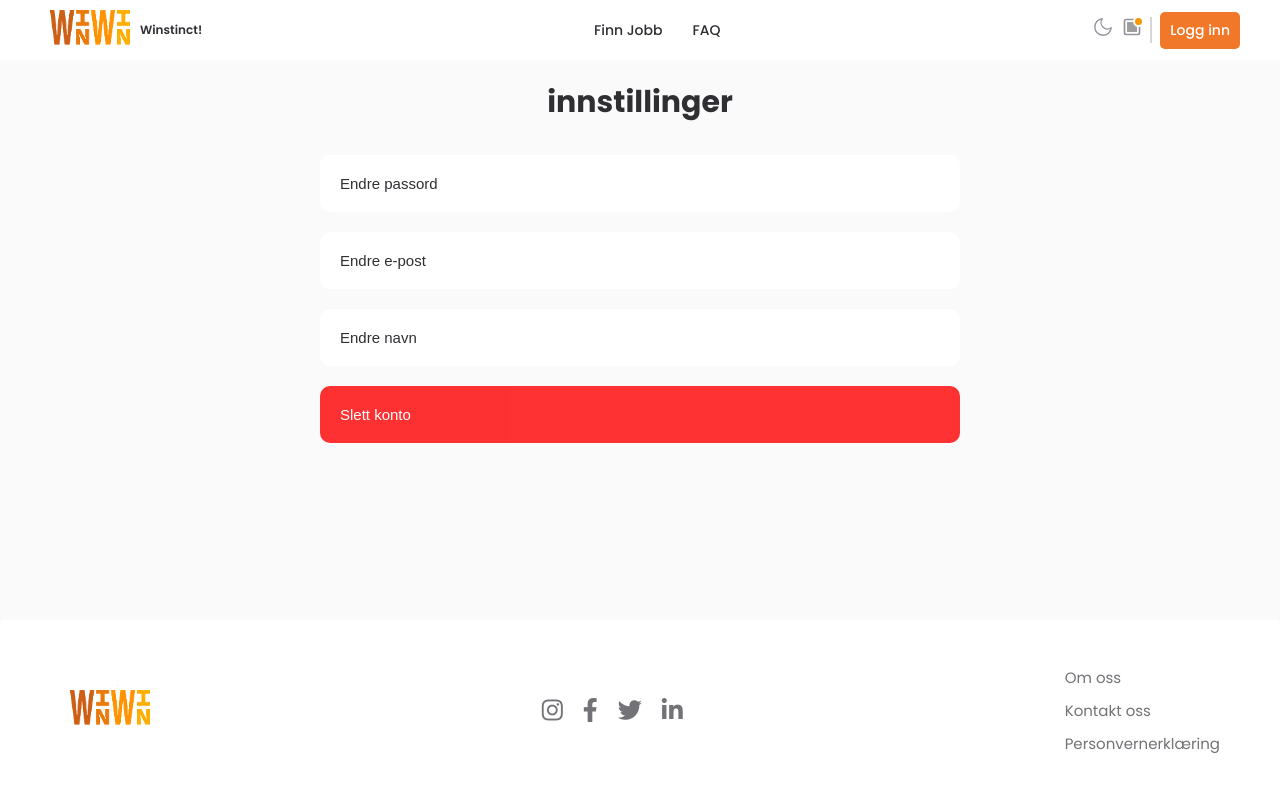
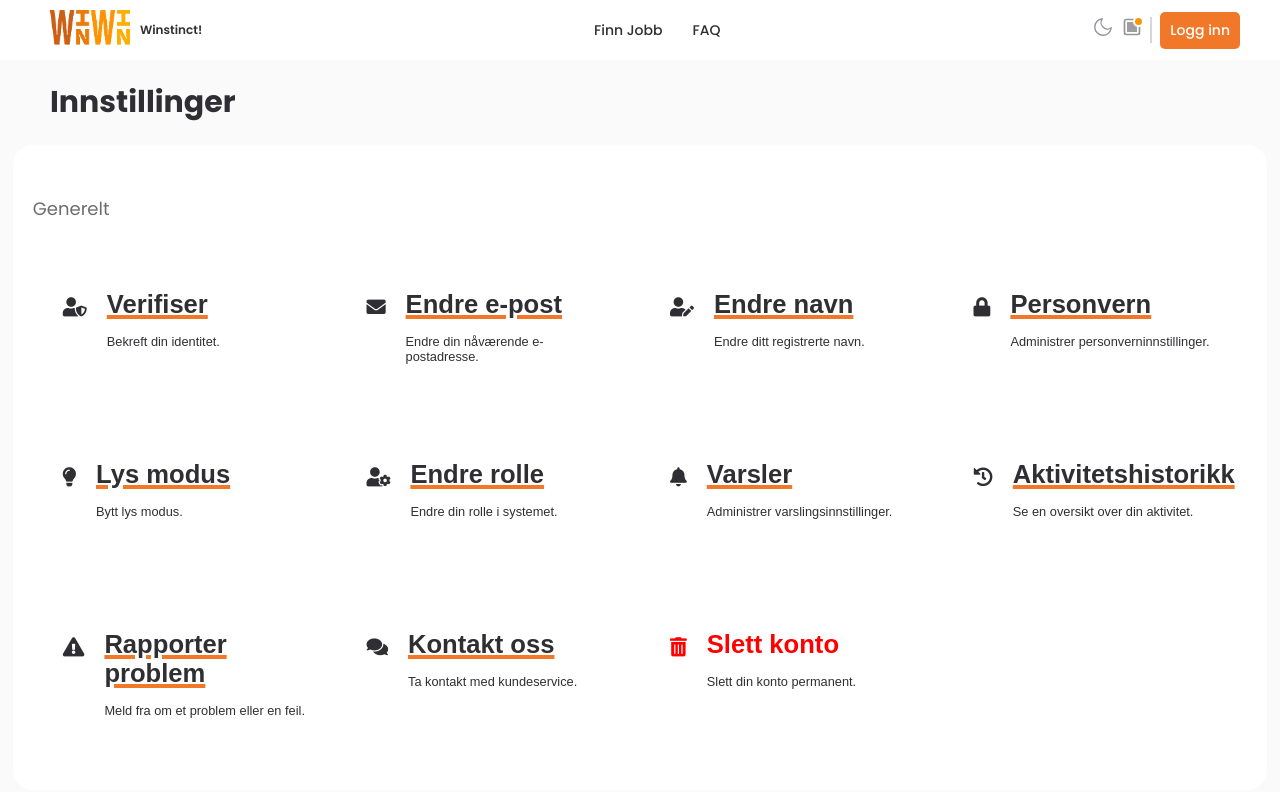
Before and after one commit to Extoren/win-win, a React (Create React App) app: page /Settings in a window 1280 px wide. Shown: the top 792 px of the page. Built offline with nearby package versions, Linux system fonts and the light colour scheme; no server answers; grey boxes are pictures that could not be loaded.

Commit message:
UI Settings for user

```diff
--- a/src/App.css
+++ b/src/App.css
@@ -401,7 +401,8 @@ body {
   border: 1px solid var(--active-color) !important;
   color: var(--body-color);
   border: none;
-  padding: 10px 27px;
+  padding: 10px;
+  width: 100%;
   font-size: 12px;
   font-weight: 500;
   border-radius: 4px;
@@ -415,7 +416,8 @@ body {
   border: 1px solid var(--active-color) !important;
   color: var(--body-color);
   border: none;
-  padding: 10px 20px;
+  padding: 10px;
+  width: 100%;
   font-size: 12px;
   font-weight: 500;
   border-radius: 4px;
@@ -432,7 +434,8 @@ body {
   background-color: var(--warning-color);
   color: var(--button-color);
   border: none;
-  padding: 10px 20px;
+  padding: 10px;
+  width: 100%;
   font-size: 12px;
   font-weight: 500;
   border-radius: 4px;
--- a/src/Pages/settings.css
+++ b/src/Pages/settings.css
@@ -1,30 +1,96 @@
-.settings {
-  height: 100vh;
+.settings-header h1 {
+  text-align: left;
+  margin-left: 50px;
 }
 
 .settings-buttons {
   display: flex;
-  flex-direction: column;
-  align-items: center;
+  flex-direction: row; /* Keeps buttons in a row */
+  flex-wrap: wrap; /* Allows the items to wrap as needed */
+  align-items: flex-start; /* Starts buttons from the top */
+  justify-content: flex-start; /* Aligns buttons to the left */
   height: 100%;
+  margin-bottom: 100px;
+  padding: 20px;
+}
+
+.settings-holder {
+  background: var(--header-bg-color);
+  border-radius: 20px;
+  width: 98%;
+  margin: 0 auto;
+}
+
+.settings-holder .settings-text p {
+  text-align: left;
+  margin-left: 20px;
+  padding-top: 50px;
+  font-size: 1.2em;
+  opacity: 0.7;
+}
+
+.settings-buttons .settings-text {
+  display: block;
 }
 
 .settings-buttons button {
   margin: 10px;
   padding: 20px;
-  width: 50%;
+  width: calc((100% - (4 * 2 * 10px)) / 4); /* Adjusts the width to fit 4 buttons per row */
   border-radius: 10px;
   border: none;
   text-align: left;
-  background-color: var(--body-bg-color);
+  background-color: var(--header-bg-color);
   color: var(--body-color);
-  font-size: 1em;
+  font-size: clamp(0.5em, 1vw, 1em);
   cursor: pointer;
   transition: 0.3s;
+  height: 150px;
+  display: flex;
+  flex-direction: column;
+  align-items: flex-start;
+  justify-content: flex-start;
+}
+
+.settings-buttons button:hover {
+  background-color: var(--alert-bg-color);
+  /* tramsform it*/
+  transform: scale(1.1);
+}
+
+.settings-buttons button h1 {
+  text-align: left;
+  padding-bottom: 15px;
+  text-decoration: 4px solid var(--login-color)underline;
+}
+
+.settings-buttons button .fas {
+  margin-top: 7px;
+  font-size: 1.5em;
 }
 
 #red {
-  background-color: var(--warning-color);
-  opacity: 0.8;
-  color: var(--body-bg-color);
+  color: var(--warning-color);
+  text-decoration: none;
 }
+
+
+
+@media (max-width: 1000px) {
+  .settings-buttons button {
+    width: calc((100% - (2 * 2 * 10px)) / 2);
+    font-size: 1em;
+  }
+}
+
+@media (max-width: 800px) {
+  .settings-buttons button {
+    font-size: 0.8em;
+  }
+}
+
+@media (max-width: 600px) {
+  .settings-buttons button {
+    width: calc(100% - 2 * 10px);
+  }
+}
--- a/src/Pages/settings.jsx
+++ b/src/Pages/settings.jsx
@@ -2,7 +2,6 @@ import React from 'react';
 import './settings.css';
 import Header from '../header';
 import NavigationBar from '../NavigationBar';
-import Footer from '../Footer';
 
 function Settings() {
 
@@ -12,17 +11,128 @@ function Settings() {
             <Header />
                <div className="settings">
                 <center className="settings-header">
-                    <h1>innstillinger</h1>
+                    <h1>Innstillinger</h1>
                 </center>
                 {/* make alot of buttons */}
-                <div className="settings-buttons">
-                    <button>Endre passord</button>
-                    <button>Endre e-post</button>
-                    <button>Endre navn</button>
-                    <button id="red">Slett konto</button>
+                <div className="settings-holder">
+                    <div className="settings-text">
+                        <p>Generelt</p>
+                    </div>
+                    <div className="settings-buttons">
+
+                        <button>
+                            <div style={{display: 'flex'}}>
+                                <i class="fas fa-user-shield" style={{marginRight: '20px'}}></i>
+                                <div>
+                                    <h1 style={{margin: 0}}>Verifiser</h1>
+                                    <p style={{margin: 0}}>Bekreft din identitet.</p>
+                                </div>
+                            </div>
+                        </button>
+
+                        <button>
+                            <div style={{display: 'flex'}}>
+                                <i class="fas fa-envelope" style={{marginRight: '20px'}}></i>
+                                <div>
+                                    <h1 style={{margin: 0}}>Endre e-post</h1>
+                                    <p style={{margin: 0}}>Endre din nåværende e-postadresse.</p>
+                                </div>
+                            </div>
+                        </button>
+
+                        <button>
+                            <div style={{display: 'flex'}}>
+                                <i class="fas fa-user-edit" style={{marginRight: '20px'}}></i>
+                                <div>
+                                    <h1 style={{margin: 0}}>Endre navn</h1>
+                                    <p style={{margin: 0}}>Endre ditt registrerte navn.</p>
+                                </div>
+                            </div>
+                        </button>
+
+                        <button>
+                            <div style={{display: 'flex'}}>
+                                <i class="fas fa-lock" style={{marginRight: '20px'}}></i>
+                                <div>
+                                    <h1 style={{margin: 0}}>Personvern</h1>
+                                    <p style={{margin: 0}}>Administrer personverninnstillinger.</p>
+                                </div>
+                            </div>
+                        </button>
+
+                        <button>
+                            <div style={{display: 'flex'}}>
+                                <i class="fas fa-lightbulb" style={{marginRight: '20px'}}></i>
+                                <div>
+                                    <h1 style={{margin: 0}}>Lys modus</h1>
+                                    <p style={{margin: 0}}>Bytt lys modus.</p>
+                                </div>
+                            </div>
+                        </button>
+
+                        <button>
+                            <div style={{display: 'flex'}}>
+                                <i class="fas fa-user-cog" style={{marginRight: '20px'}}></i>
+                                <div>
+                                    <h1 style={{margin: 0}}>Endre rolle</h1>
+                                    <p style={{margin: 0}}>Endre din rolle i systemet.</p>
+                                </div>
+                            </div>
+                        </button>
+
+                        <button>
+                            <div style={{display: 'flex'}}>
+                                <i class="fas fa-bell" style={{marginRight: '20px'}}></i>
+                                <div>
+                                    <h1 style={{margin: 0}}>Varsler</h1>
+                                    <p style={{margin: 0}}>Administrer varslingsinnstillinger.</p>
+                                </div>
+                            </div>
+                        </button>
+
+                        <button>
+                            <div style={{display: 'flex'}}>
+                                <i class="fas fa-history" style={{marginRight: '20px'}}></i>
+                                <div>
+                                    <h1 style={{margin: 0}}>Aktivitetshistorikk</h1>
+                                    <p style={{margin: 0}}>Se en oversikt over din aktivitet.</p>
+                                </div>
+                            </div>
+                        </button>
+
+                        <button>
+                            <div style={{display: 'flex'}}>
+                                <i class="fas fa-exclamation-triangle" style={{marginRight: '20px'}}></i>
+                                <div>
+                                    <h1 style={{margin: 0}}>Rapporter problem</h1>
+                                    <p style={{margin: 0}}>Meld fra om et problem eller en feil.</p>
+                                </div>
+                            </div>
+                        </button>
+
+                        <button>
+                            <div style={{display: 'flex'}}>
+                                <i class="fas fa-comments" style={{marginRight: '20px'}}></i>
+                                <div>
+                                    <h1 style={{margin: 0}}>Kontakt oss</h1>
+                                    <p style={{margin: 0}}>Ta kontakt med kundeservice.</p>
+                                </div>
+                            </div>
+                        </button>
+
+                        <button>
+                            <div style={{display: 'flex'}}>
+                                <i class="fas fa-trash-alt" id="red" style={{marginRight: '20px'}}></i>
+                                <div>
+                                    <h1 style={{margin: 0}} id="red">Slett konto</h1>
+                                    <p style={{margin: 0}}>Slett din konto permanent.</p>
+                                </div>
+                            </div>
+                        </button>
+
+                    </div>
                 </div>
             </div>
-            <Footer />
             <NavigationBar />
         </div>
     );
```
